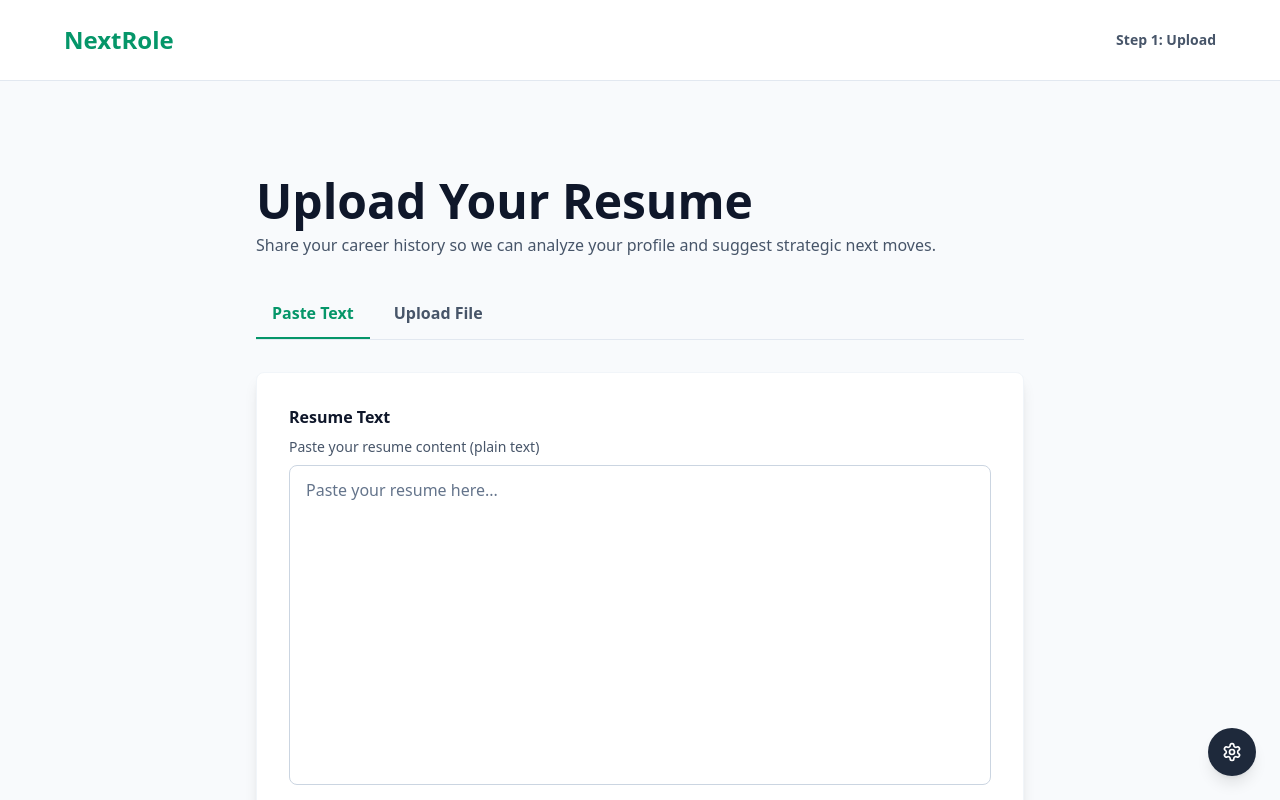
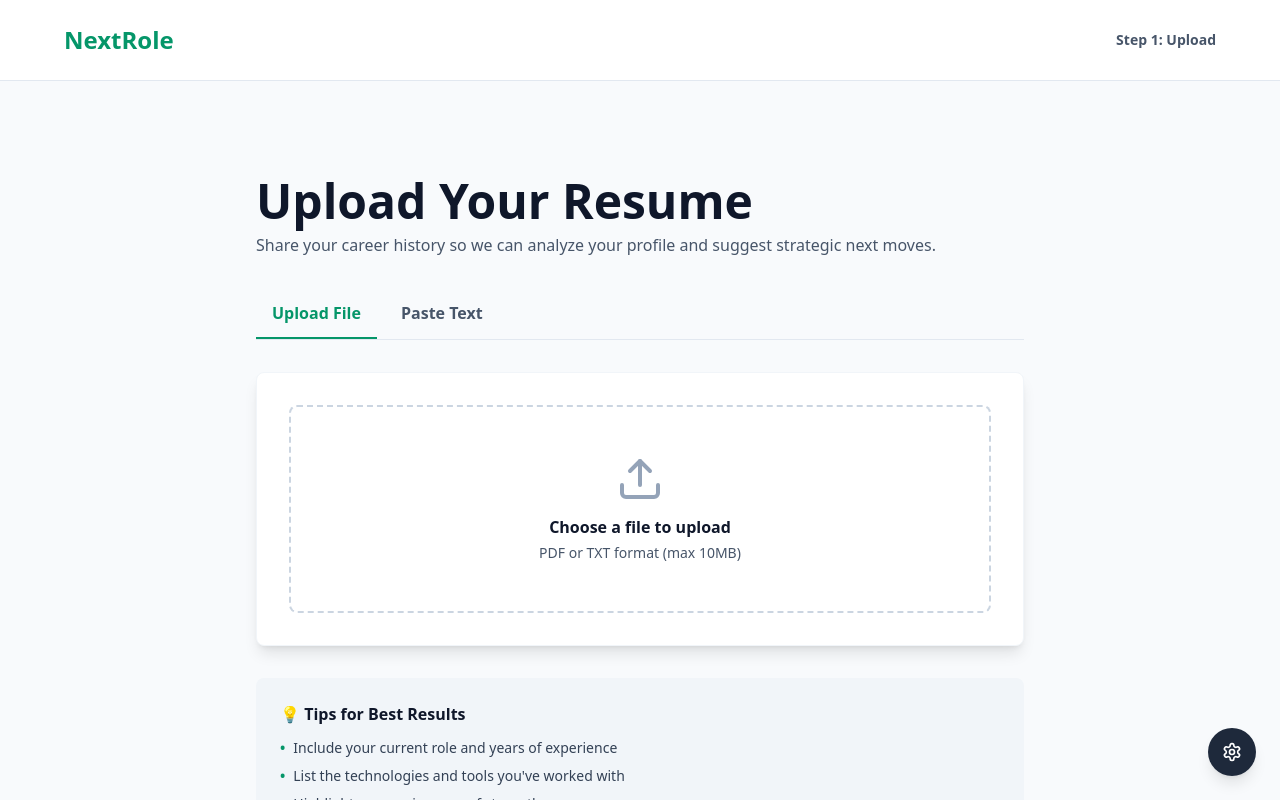
Before and after one commit to vkondi/next-role, a Next.js app: page /upload in a window 1280 px wide. Shown: the top 800 px of the page. Built offline with nearby package versions, Linux system fonts and the light colour scheme.

Commit message:
chore: minor ui change

```diff
--- a/src/app/upload/page-content.tsx
+++ b/src/app/upload/page-content.tsx
@@ -21,7 +21,7 @@ export default function UploadPageContent() {
   const [profile, setProfile] = useState<ResumeProfile | null>(null);
   const [loading, setLoading] = useState(false);
   const [error, setError] = useState<string | null>(null);
-  const [uploadMethod, setUploadMethod] = useState<"text" | "file">("text");
+  const [uploadMethod, setUploadMethod] = useState<"text" | "file">("file");
   const [fileError, setFileError] = useState<string | null>(null);
 
   // Auto-scroll to extracted text when file is successfully parsed
@@ -348,6 +348,16 @@ export default function UploadPageContent() {
           {/* Upload Method Tabs */}
           <div className="flex gap-1 sm:gap-2 border-b border-slate-200 overflow-x-auto">
             <button
+              onClick={() => setUploadMethod("file")}
+              className={`px-3 sm:px-4 py-2 sm:py-3 font-semibold border-b-2 transition-colors text-sm sm:text-base whitespace-nowrap ${
+                uploadMethod === "file"
+                  ? "border-emerald-600 text-emerald-600"
+                  : "border-transparent text-slate-600 hover:text-slate-900"
+              }`}
+            >
+              Upload File
+            </button>
+            <button
               onClick={() => setUploadMethod("text")}
               className={`px-3 sm:px-4 py-2 sm:py-3 font-semibold border-b-2 transition-colors text-sm sm:text-base whitespace-nowrap ${
                 uploadMethod === "text"
@@ -356,16 +366,6 @@ export default function UploadPageContent() {
               }`}
             >
               Paste Text
-            </button>
-            <button
-              onClick={() => setUploadMethod("file")}
-              className={`px-3 sm:px-4 py-2 sm:py-3 font-semibold border-b-2 transition-colors text-sm sm:text-base whitespace-nowrap ${
-                uploadMethod === "file"
-                  ? "border-emerald-600 text-emerald-600"
-                  : "border-transparent text-slate-600 hover:text-slate-900"
-              }`}
-            >
-              Upload File
             </button>
           </div>
 
```
